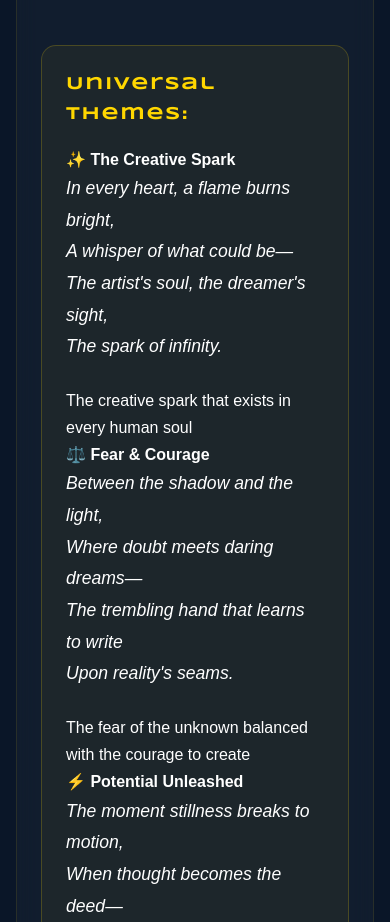
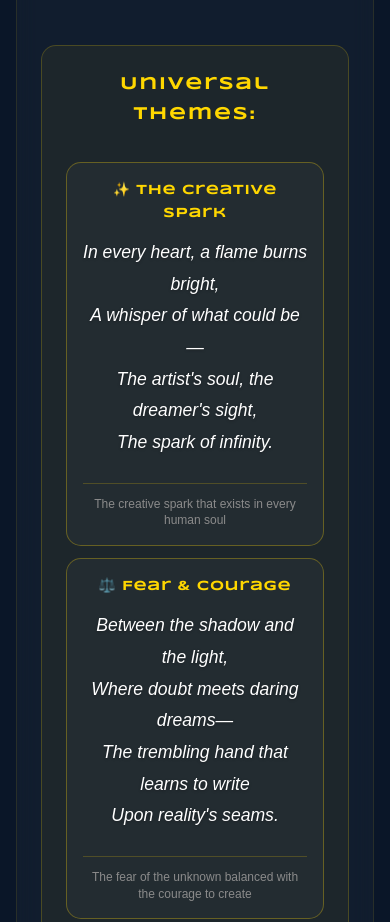
Before and after one commit to Sm0k367/narrative, a plain HTML site: page index.html in a window 390 px wide. Shown: the part 1857-2779 px from the top of the page. Drawn offline with nearby package versions, Linux system fonts and the light colour scheme; a web font is replaced by a local one.

Commit message:
Update narrative.css

```diff
--- a/narrative.css
+++ b/narrative.css
@@ -326,11 +326,83 @@ body {
 .themes h3 {
     font-family: 'Syncopate', sans-serif;
     color: var(--electric-gold);
-    margin-bottom: 1rem;
+    margin-bottom: 2rem;
     font-size: 1.1rem;
     letter-spacing: 0.1em;
+    text-align: center;
 }
 
+.theme-poetry {
+    display: grid;
+    grid-template-columns: repeat(auto-fit, minmax(300px, 1fr));
+    gap: 1.5rem;
+}
+
+.theme-box {
+    background: rgba(255, 255, 255, 0.03);
+    border: 1px solid rgba(255, 215, 0, 0.3);
+    border-radius: 15px;
+    padding: 1.5rem;
+    text-align: center;
+    transition: all 0.3s ease;
+    position: relative;
+    overflow: hidden;
+}
+
+.theme-box::before {
+    content: '';
+    position: absolute;
+    top: 0;
+    left: -100%;
+    width: 100%;
+    height: 100%;
+    background: linear-gradient(90deg, transparent, rgba(255, 215, 0, 0.1), transparent);
+    transition: left 0.5s ease;
+}
+
+.theme-box:hover::before {
+    left: 100%;
+}
+
+.theme-box:hover {
+    transform: translateY(-5px);
+    border-color: var(--electric-gold);
+    box-shadow: 0 10px 30px rgba(255, 215, 0, 0.2);
+}
+
+.theme-box h4 {
+    font-family: 'Syncopate', sans-serif;
+    color: var(--electric-gold);
+    font-size: 1rem;
+    margin-bottom: 1rem;
+    letter-spacing: 0.05em;
+}
+
+.poetry-text {
+    font-style: italic;
+    font-size: 1rem;
+    line-height: 1.6;
+    color: var(--pure-white);
+    margin-bottom: 1rem;
+    text-shadow: 0 1px 3px rgba(0, 0, 0, 0.3);
+}
+
+.poetry-text em {
+    display: block;
+    margin-bottom: 0.5rem;
+}
+
+.theme-essence {
+    font-size: 0.85rem;
+    color: var(--warm-gray);
+    font-weight: 300;
+    line-height: 1.4;
+    border-top: 1px solid rgba(255, 215, 0, 0.2);
+    padding-top: 1rem;
+    display: block;
+}
+
+/* Legacy support for old list format */
 .themes ul {
     list-style: none;
     padding: 0;
@@ -545,6 +617,27 @@ body {
         margin: 1rem auto;
         max-width: 300px;
     }
+
+    .theme-poetry {
+        grid-template-columns: 1fr;
+        gap: 1rem;
+    }
+
+    .theme-box {
+        padding: 1.25rem;
+    }
+
+    .theme-box h4 {
+        font-size: 0.9rem;
+    }
+
+    .poetry-text {
+        font-size: 0.95rem;
+    }
+
+    .theme-essence {
+        font-size: 0.8rem;
+    }
 }
 
 @media (max-width: 480px) {
@@ -568,6 +661,29 @@ body {
     .intro-text {
         font-size: 1.2rem;
         padding: 1.5rem;
+    }
+
+    .theme-poetry {
+        gap: 0.75rem;
+    }
+
+    .theme-box {
+        padding: 1rem;
+    }
+
+    .theme-box h4 {
+        font-size: 0.85rem;
+        margin-bottom: 0.75rem;
+    }
+
+    .poetry-text {
+        font-size: 0.9rem;
+        line-height: 1.5;
+    }
+
+    .theme-essence {
+        font-size: 0.75rem;
+        padding-top: 0.75rem;
     }
 }
 
```
